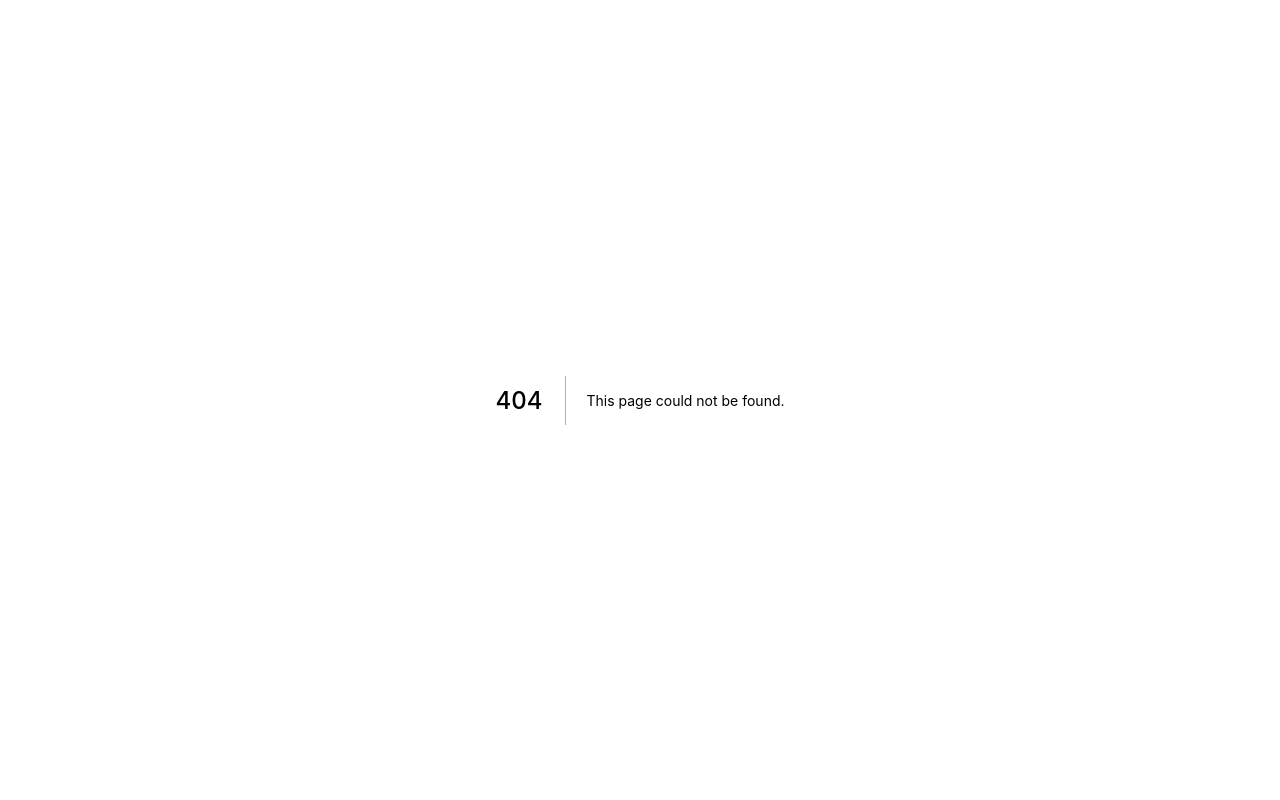
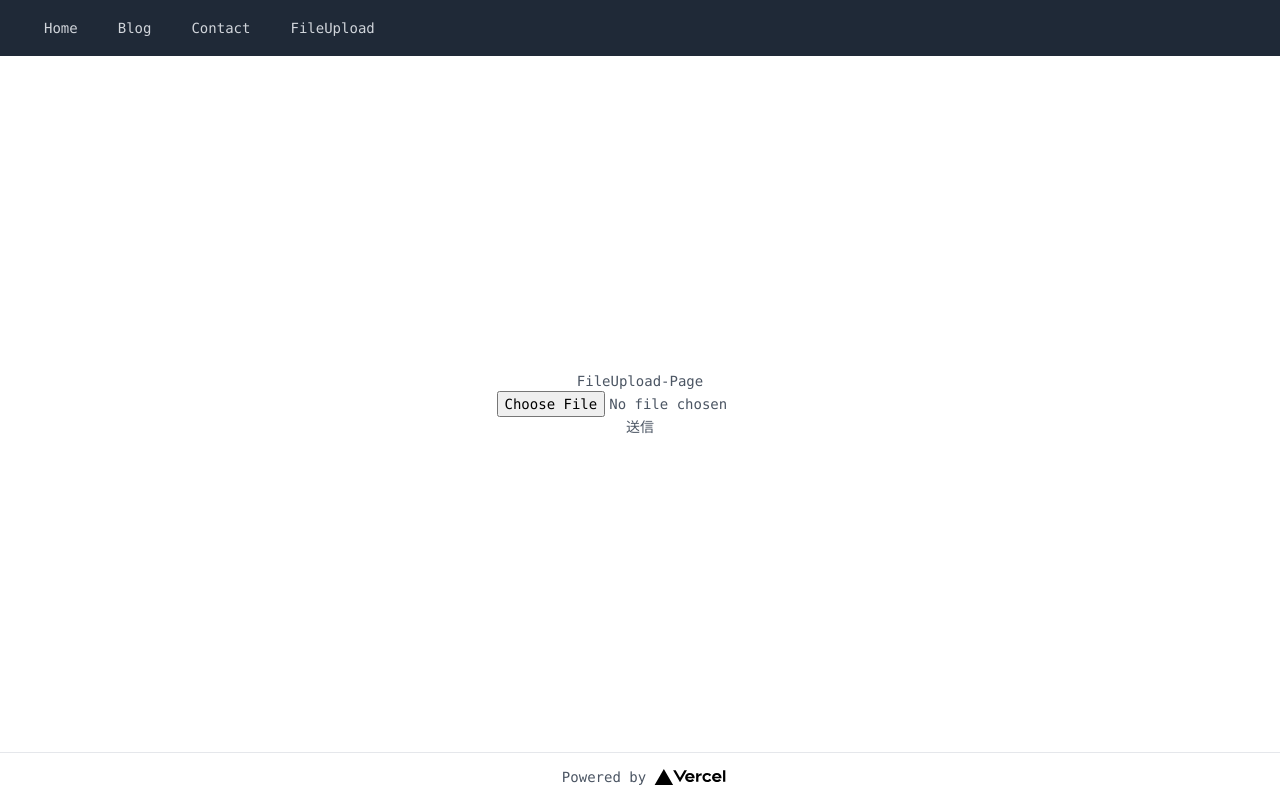
Before and after one commit to funayamateppei/BlogSite_Next.js, a Next.js app: page /file-upload-page in a window 1280 px wide. Before the commit this address had no page. Built offline with nearby package versions, Linux system fonts and the light colour scheme.

Commit message:
ファイル保存処理作成

```diff
--- a/components/Layout.js
+++ b/components/Layout.js
@@ -30,6 +30,11 @@ export default function Layout({ children, title = "HP by Next.js" }) {
                   Contact
                 </a>
               </Link>
+              <Link href="/file-upload-page">
+                <a className="text-gray-300 hover:bg-gray-700 px-3 py-2 rounded">
+                  FileUpload
+                </a>
+              </Link>
             </div>
           </div>
         </nav>
--- a/pages/blog-page.js
+++ b/pages/blog-page.js
@@ -1,5 +1,4 @@
 import React from "react";
-import { GetStaticProps } from "next";
 import Layout from "../components/Layout";
 import Post from "../components/Post";
 import { getAllPostsData } from "../lib/posts";
--- /dev/null
+++ b/pages/file-upload-page.js
@@ -0,0 +1,48 @@
+import React from "react";
+import Layout from "../components/Layout";
+import axios from "axios";
+import { useState } from "react";
+
+const FileUpload = () => {
+  const [image, setImage] = useState();
+
+  const handleInputChange = (e) => {
+    setImage(e.target.files[0]);
+    console.log(image);
+  };
+
+  const fileSubmit = async () => {
+    const data = new FormData();
+    data.append("image", image);
+    // API通信
+    try {
+      const response = await axios.post("http://localhost/api/upload", data, {
+        headers: { "content-type": "multipart/form-data" },
+        withCredentials: true,
+      });
+      console.log(response.data);
+    } catch (error) {
+      if (error.response) {
+        console.log(error.response);
+      }
+    }
+  };
+
+  // const test = async () => {
+  //   // API通信
+  //   const response = await axios.get("http://localhost/api/test", { withCredentials: true });
+  //   console.log(response.data);
+  // };
+
+  return (
+    <Layout title="File Upload">
+      FileUpload-Page
+      <input type="file" accept=".png,.jpg" onChange={handleInputChange} />
+      <button onClick={fileSubmit} disabled={image ? false : true}>
+        送信
+      </button>
+    </Layout>
+  );
+};
+
+export default FileUpload;
```
